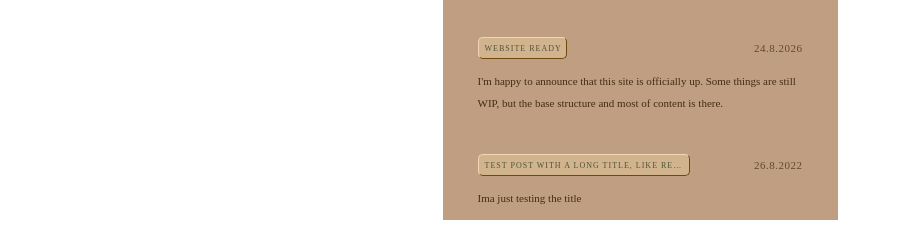
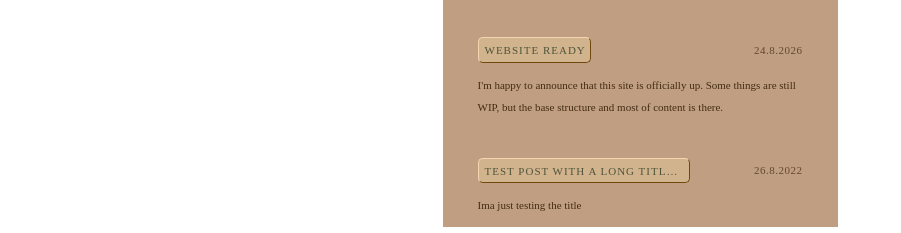
Before and after one commit to Karhukrhu/Blog, an Eleventy site: page index.liquid in a window 1280 px wide. Shown: the part 427-660 px from the top of the page, without its empty margins (0-901 px from the left). Built offline with nearby package versions, Linux system fonts and the light colour scheme; Eleventy itself is replaced by a stand-in of ours; files that its build step writes are made by us from their sources; files whose address does not match are found by name; a web font is replaced by a local one.

Commit message:
Update css.css

```diff
--- a/css.css
+++ b/css.css
@@ -461,6 +461,7 @@ li.nav-item {
   text-overflow: ellipsis;
   vertical-align: bottom;
   flex-shrink: 0;
+  font-size: 11px !important;
 }
 
 .post-date {
```
